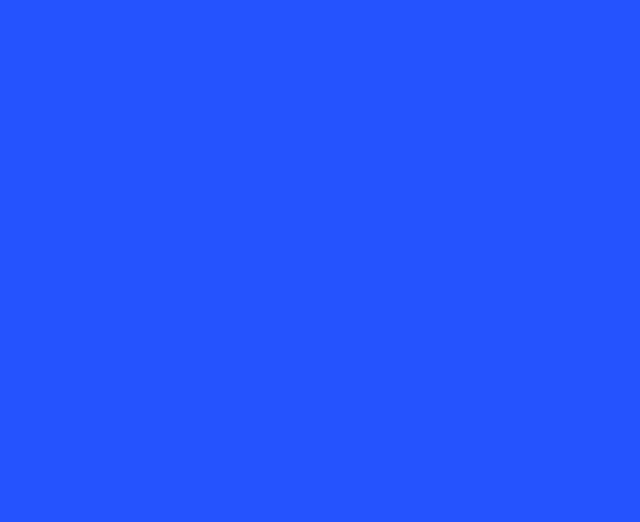
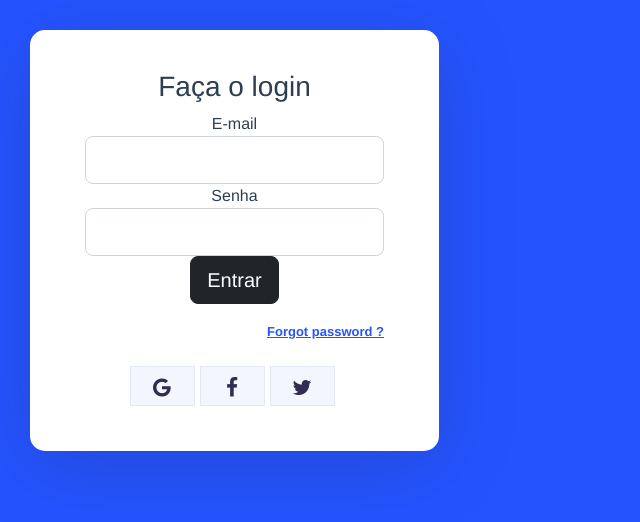
Before and after one commit to Edivansanto5/telaLogin, a Vue app in the folder vue-login-signup-ui/: page / in a window 1280 px wide. Shown: the top 522 px of the page, without its empty margins (0-640 px from the left). Built offline with nearby package versions, Linux system fonts and the light colour scheme.

Commit message:
finalizando tonalidade da tela de login

```diff
--- a/vue-login-signup-ui/src/App.vue
+++ b/vue-login-signup-ui/src/App.vue
@@ -1,9 +1,19 @@
 <template>
   <nav>
-
+    <TelaLogin/>
   </nav>
   <router-view/>
 </template>
+
+<script>
+import TelaLogin from './components/TelaLogin.vue'
+export default {
+  name:'App',
+  components:{
+    TelaLogin
+  }
+}
+</script>
 
 <style>
 
@@ -21,7 +31,7 @@ nav {
 
 nav a {
   font-weight: bold;
-  color: #2c3e50;
+  color: #312c50;
 }
 
 nav a.router-link-exact-active {
--- a/vue-login-signup-ui/src/assets/css/main.css
+++ b/vue-login-signup-ui/src/assets/css/main.css
@@ -18,6 +18,7 @@
   .navbar-light {
     background-color: #ffffff;
     box-shadow: 0px 14px 80px rgba(34, 35, 58, 0.2);
+
   }
   .vertical-center {
     display: flex;
@@ -26,13 +27,13 @@
     flex-direction: column;
   }
   .inner-block {
-    width: 450px;
-    margin: auto;
+    width: 100v;
     background: #ffffff;
     box-shadow: 0px 14px 80px rgba(34, 35, 58, 0.2);
     padding: 40px 55px 45px 55px;
     border-radius: 15px;
     transition: all .3s;
+
   }
   .vertical-center .form-control:focus {
     border-color: #2554FF;
@@ -54,6 +55,7 @@
     padding-top: 10px;
     color: #7a7a7a;
     margin: 0;
+
   }
   .forgot-password a {
     color: #2554FF;
--- a/vue-login-signup-ui/src/components/TelaLogin.vue
+++ b/vue-login-signup-ui/src/components/TelaLogin.vue
@@ -1,10 +1,42 @@
 <template>
+    <div class="vue-tempalte">
+        <form class="inner-block">
+            <h3>Faça o login</h3>
+            <div class="form-group">
+                <label>E-mail</label>
+                <input type="email" class="form-control form-control-lg"/>
 
+            </div>
 
+            <div class="form-group">
+                <label>Senha</label>
+                <input type="password" class="form-control form-control-lg"/>
+
+            </div>
+            <button type="submit" class="btn btn-dark btn-lg btn-block">Entrar</button>
+
+            <p class="forgot-password text-right mt-2 mb-4">
+                <router-link to="/forgot-password">Forgot password ?</router-link>
+            </p>
+
+            <div class="social-icons">
+                <ul>
+                    <li><a href="#"><i class="fa fa-google"></i></a></li>
+                    <li><a href="#"><i class="fa fa-facebook"></i></a></li>
+                    <li><a href="#"><i class="fa fa-twitter"></i></a></li>
+                </ul>
+            </div>
+        </form>
+
+    </div>
 </template>
 
 <script>
 export default {
-    name:'TelaLogin'
+    name:'TelaLogin',
+    data() {
+        return {}
+    }
+
 }
 </script>
```
